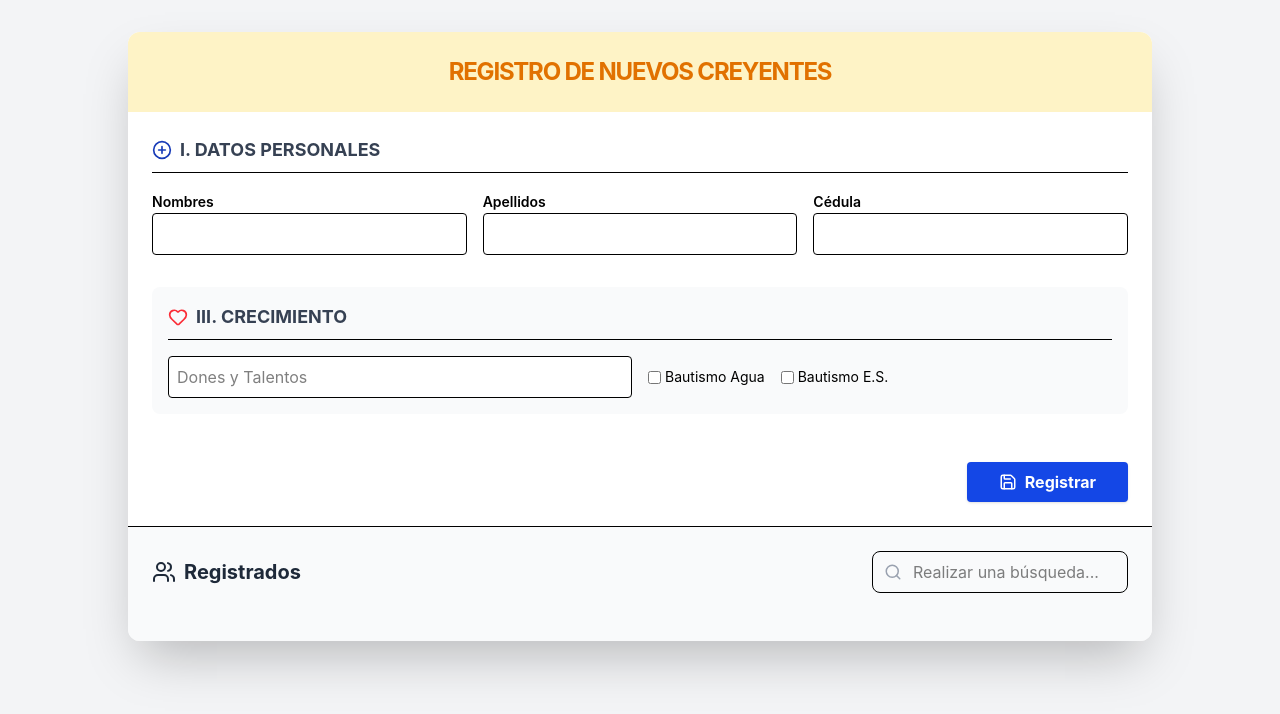
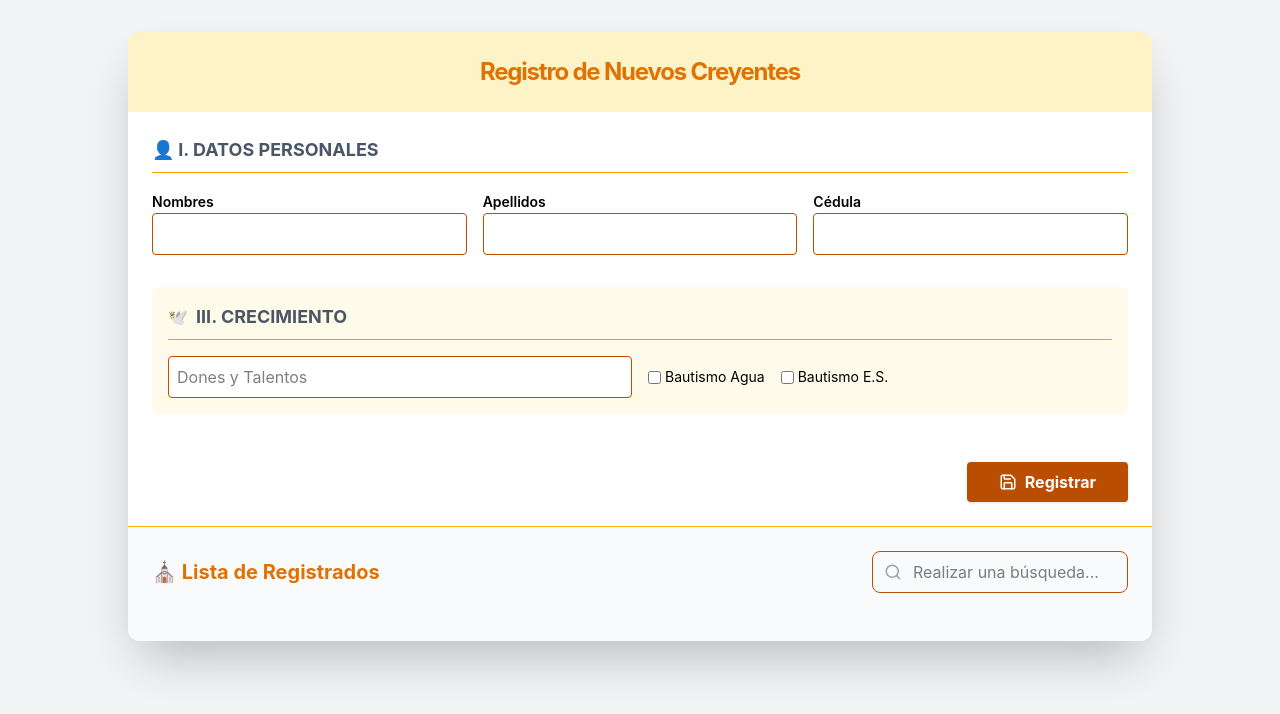
Before and after one commit to SteffVill/registro-creyentes, a React (Vite) app: page / in a window 1280 px wide. Shown: the top 714 px of the page. Built offline with nearby package versions, Linux system fonts and the light colour scheme.

Commit message:
Ajustes de color en todos los campos del formulario

```diff
--- a/src/App.jsx
+++ b/src/App.jsx
@@ -56,7 +56,7 @@ const App = () => {
     <div className="min-h-screen bg-gray-100 p-4 md:p-8">
       <div className="max-w-5xl mx-auto bg-white shadow-2xl rounded-xl overflow-hidden">
         <header className="bg-amber-100 text-amber-600 p-6 text-center">
-          <h1 className="text-2xl font-bold uppercase tracking-tighter">Registro de nuevos creyentes</h1>
+          <h1 className="text-2xl font-bold  tracking-tighter">Registro de Nuevos Creyentes</h1>
         </header>
 
         <CreyenteForm
@@ -65,9 +65,9 @@ const App = () => {
           setEditandoIndex={setEditandoIndex} getInitialState={getInitialState}
         />
 
-        <div className="p-6 bg-gray-50 border-t">
+        <div className="p-6 bg-gray-50 border-t border-amber-400">
           <div className="flex flex-col md:flex-row justify-between gap-4 mb-6">
-            <h2 className="text-xl font-bold text-gray-800 flex items-center gap-2"><Users /> Registrados</h2>
+            <h2 className="text-xl font-bold text-amber-600 flex items-center gap-2">⛪ Lista de Registrados</h2>
             <SearchBar busqueda={busqueda} setBusqueda={setBusqueda} />
           </div>
 
--- a/src/components/CreyenteForm.jsx
+++ b/src/components/CreyenteForm.jsx
@@ -16,33 +16,32 @@ const CreyenteForm = ({ formData, setFormData, guardarRegistro, editandoIndex, s
   return (
     <form onSubmit={guardarRegistro} className="p-6 space-y-8">
       <section>
-        <div className="flex items-center gap-2 mb-4 border-b pb-2">
-          <PlusCircle className="text-blue-800" size={20} />
-          <h2 className="text-lg font-bold text-gray-700 uppercase">I. Datos Personales</h2>
+        <div className="flex items-center gap-2 mb-4 border-b border-amber-500 pb-2">
+            <h2 className="text-lg font-bold text-gray-600 uppercase">👤 I. Datos Personales</h2>
         </div>
         <div className="grid grid-cols-1 md:grid-cols-3 gap-4">
           <div className="md:col-span-1">
             <label className="text-sm font-semibold">Nombres</label>
-            <input required name="nombre" value={formData.nombre} onChange={handleInputChange} className="w-full border rounded p-2 focus:ring-2 focus:ring-blue-500" />
+            <input required name="nombre" value={formData.nombre} onChange={handleInputChange} className="w-full border border-amber-700  rounded p-2 focus:ring-2 focus:ring-blue-500" />
           </div>
            <div className="md:col-span-1">
             <label className="text-sm font-semibold">Apellidos</label>
-            <input required name="apellidos" value={formData.apellidos} onChange={handleInputChange} className="w-full border rounded p-2 focus:ring-2 focus:ring-blue-500" />
+            <input required name="apellidos" value={formData.apellidos} onChange={handleInputChange} className="w-full border border-amber-700  rounded p-2 focus:ring-2 focus:ring-blue-500" />
           </div>
           <div className="md:col-span-1">
             <label className="text-sm font-semibold">Cédula</label>
-            <input name="cedula" value={formData.cedula} onChange={handleInputChange} className="w-full border rounded p-2" />
+            <input name="cedula" value={formData.cedula} onChange={handleInputChange} className="w-full border border-amber-700 rounded p-2 focus:ring-2 focus:ring-blue-500" />
           </div>
         </div>
       </section>
 
-      <section className="bg-gray-50 p-4 rounded-lg">
-        <div className="flex items-center gap-2 mb-4 border-b pb-2">
-          <Heart className="text-red-500" size={20} />
-          <h2 className="text-lg font-bold text-gray-700 uppercase">III. Crecimiento</h2>
+      <section className="bg-amber-50 p-4 rounded-lg">
+        <div className="flex items-center gap-2 mb-4 border-b border-amber-500 pb-2">
+          🕊️
+          <h2 className="text-lg font-bold text-gray-600 uppercase">III. Crecimiento</h2>
         </div>
         <div className="grid grid-cols-1 md:grid-cols-2 gap-4">
-            <input placeholder="Dones y Talentos" name="dones" value={formData.dones} onChange={handleInputChange} className="w-full border rounded p-2 bg-white" />
+            <input placeholder="Dones y Talentos" name="dones" value={formData.dones} onChange={handleInputChange} className="w-full border border-amber-700 focus:ring-2 focus:ring-amber-500 rounded p-2 bg-white" />
             <div className="flex items-center gap-4">
                 <label className="flex items-center gap-1 text-sm"><input type="checkbox" checked={formData.bautizadoAgua === 'Sí'} onChange={(e) => setFormData({...formData, bautizadoAgua: e.target.checked ? 'Sí' : 'No'})} /> Bautismo Agua</label>
                 <label className="flex items-center gap-1 text-sm"><input type="checkbox" checked={formData.bautizadoEspiritu === 'Sí'} onChange={(e) => setFormData({...formData, bautizadoEspiritu: e.target.checked ? 'Sí' : 'No'})} /> Bautismo E.S.</label>
@@ -56,7 +55,7 @@ const CreyenteForm = ({ formData, setFormData, guardarRegistro, editandoIndex, s
             <X size={18}/> Cancelar
           </button>
         )}
-        <button type="submit" className="bg-blue-700 hover:bg-blue-800 text-white px-8 py-2 rounded shadow transition-all flex items-center gap-2 font-bold">
+        <button type="submit" className="bg-amber-700 hover:bg-amber-800 text-white px-8 py-2 rounded shadow transition-all flex items-center gap-2 font-bold">
           <Save size={18}/> {editandoIndex !== null ? 'Actualizar' : 'Registrar'}
         </button>
       </div>
--- a/src/components/SearchBar.jsx
+++ b/src/components/SearchBar.jsx
@@ -8,7 +8,7 @@ const SearchBar = ({ busqueda, setBusqueda }) => (
     <input
       type="text"
       placeholder="Realizar una búsqueda..."
-      className="w-full pl-10 pr-4 py-2 border rounded-lg focus:ring-2 focus:ring-blue-500 outline-none transition-all"
+      className="w-full pl-10 pr-4 py-2 border border-amber-700 rounded-lg focus:ring-2 focus:ring-amber-500 outline-none transition-all"
       value={busqueda}
       onChange={(e) => setBusqueda(e.target.value)}
     />
```
